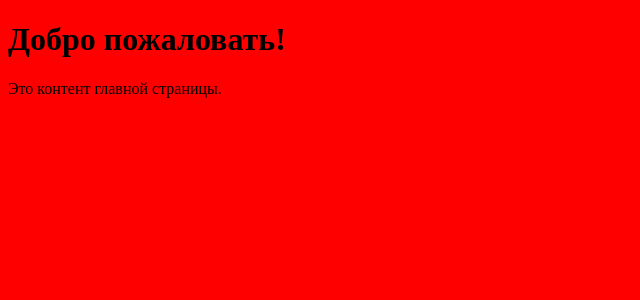
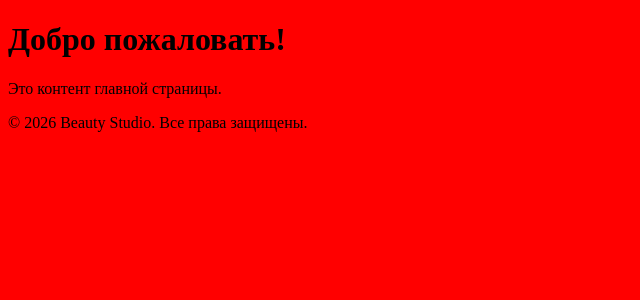
Before and after one commit to bbbnewwwa/pract, a Django app: template templates/index.html in a window 1280 px wide. Shown: the part 98-398 px from the top of the page, without its empty margins (0-640 px from the left). Run offline with Django 3.2, Linux system fonts and the light colour scheme; the template is opened without the code that fills it, so the values that code supplies are empty.

Commit message:
нижняя часть страницы

```diff
--- a/beauty_studio/templates/base.html
+++ b/beauty_studio/templates/base.html
@@ -24,7 +24,9 @@
     </main>
 
     <footer>
-
+        <div class="container">
+            <p>&copy; 2026 Beauty Studio. Все права защищены.</p>
+        </div>
     </footer>
 </body>
 </html>
```
